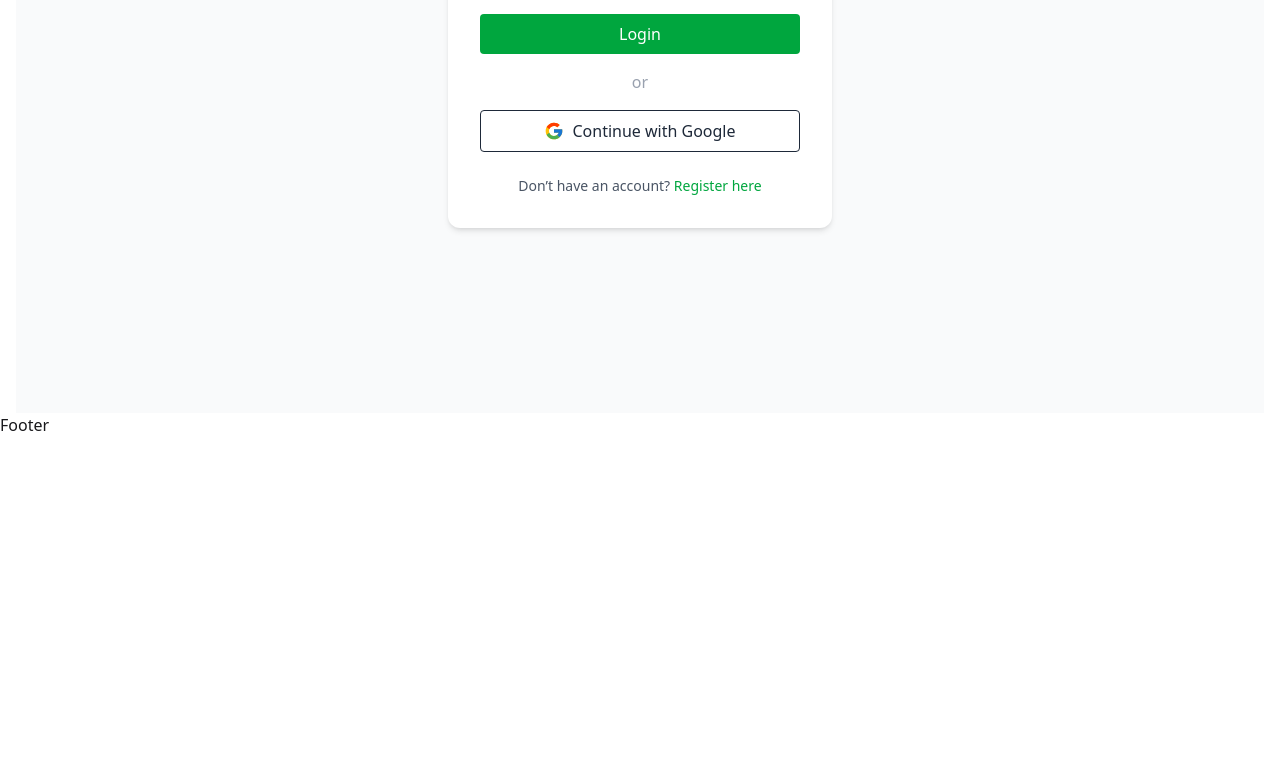
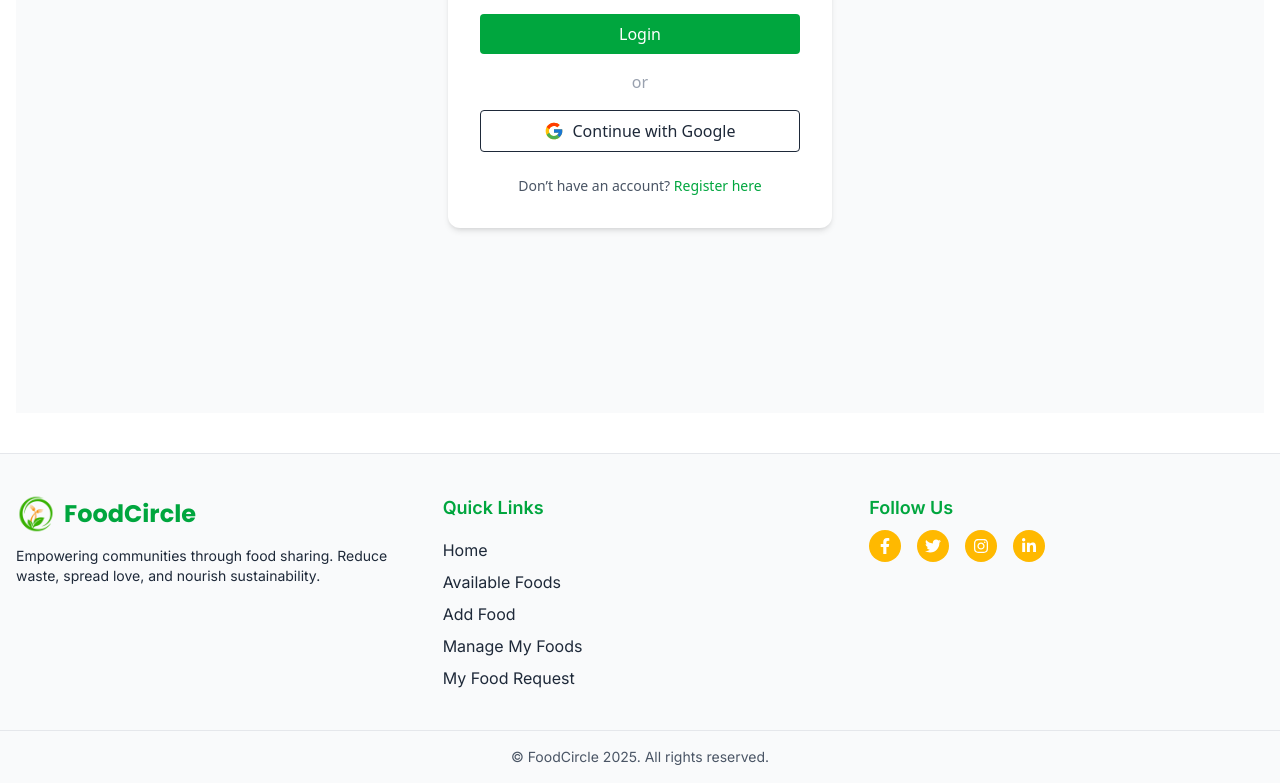
Before and after one commit to Jakirhossain80/foodCircle-ph-public, a React (Vite) app: page /login in a window 1280 px wide. Shown: the part 523-1306 px from the top of the page. Before the commit the page ends 960 px from the top, so only its background shows below. Built offline with nearby package versions, Linux system fonts and the light colour scheme; no server answers.

Commit message:
Footer section has completed

```diff
--- a/src/components/Footer.jsx
+++ b/src/components/Footer.jsx
@@ -1,9 +1,139 @@
-import React from 'react'
+import { Link, NavLink } from "react-router-dom";
+import {
+  FaFacebookF,
+  FaTwitter,
+  FaInstagram,
+  FaLinkedinIn,
+} from "react-icons/fa";
+import logoImage from "../assets/logo-food.png";
 
 const Footer = () => {
   return (
-    <div>Footer</div>
-  )
-}
+    <footer className="bg-gray-50 text-gray-800 border-t border-gray-200 mt-10">
+      <div className="max-w-7xl mx-auto px-4 py-10 grid gap-8 md:grid-cols-3">
+        {/* Logo & Tagline */}
+        <div>
+          <Link to="/" className="flex items-center gap-2 mb-3">
+            <img src={logoImage} alt="FoodCircle Logo" className="h-10 w-10" />
+            <h2 className="text-2xl font-bold text-green-600 font-poppins">
+              FoodCircle
+            </h2>
+          </Link>
+          <p className="text-sm font-inter">
+            Empowering communities through food sharing. Reduce waste, spread
+            love, and nourish sustainability.
+          </p>
+        </div>
 
-export default Footer
+        {/* Navigation Links */}
+        <div className="flex flex-col gap-2 font-inter">
+          <h3 className="text-lg font-semibold text-green-600 mb-2">
+            Quick Links
+          </h3>
+          <NavLink
+            to="/"
+            className={({ isActive }) =>
+              `hover:text-green-600 transition-all ${
+                isActive ? "text-green-600 font-medium" : ""
+              }`
+            }
+          >
+            Home
+          </NavLink>
+          <NavLink
+            to="/availablefoods"
+            className={({ isActive }) =>
+              `hover:text-green-600 transition-all ${
+                isActive ? "text-green-600 font-medium" : ""
+              }`
+            }
+          >
+            Available Foods
+          </NavLink>
+          <NavLink
+            to="/addfood"
+            className={({ isActive }) =>
+              `hover:text-green-600 transition-all ${
+                isActive ? "text-green-600 font-medium" : ""
+              }`
+            }
+          >
+            Add Food
+          </NavLink>
+          <NavLink
+            to="/managemyfoods"
+            className={({ isActive }) =>
+              `hover:text-green-600 transition-all ${
+                isActive ? "text-green-600 font-medium" : ""
+              }`
+            }
+          >
+            Manage My Foods
+          </NavLink>
+          <NavLink
+            to="/myfoodrequest"
+            className={({ isActive }) =>
+              `hover:text-green-600 transition-all ${
+                isActive ? "text-green-600 font-medium" : ""
+              }`
+            }
+          >
+            My Food Request
+          </NavLink>
+        </div>
+
+        {/* Social Media */}
+        <div className="font-inter">
+          <h3 className="text-lg font-semibold text-green-600 mb-2">
+            Follow Us
+          </h3>
+          <div className="flex gap-4 mt-2">
+            <a
+              href="https://facebook.com"
+              target="_blank"
+              rel="noopener noreferrer"
+              aria-label="Facebook"
+              className="p-2 rounded-full bg-amber-400 hover:bg-amber-500 transition-colors text-white"
+            >
+              <FaFacebookF />
+            </a>
+            <a
+              href="https://twitter.com"
+              target="_blank"
+              rel="noopener noreferrer"
+              aria-label="Twitter"
+              className="p-2 rounded-full bg-amber-400 hover:bg-amber-500 transition-colors text-white"
+            >
+              <FaTwitter />
+            </a>
+            <a
+              href="https://instagram.com"
+              target="_blank"
+              rel="noopener noreferrer"
+              aria-label="Instagram"
+              className="p-2 rounded-full bg-amber-400 hover:bg-amber-500 transition-colors text-white"
+            >
+              <FaInstagram />
+            </a>
+            <a
+              href="https://linkedin.com"
+              target="_blank"
+              rel="noopener noreferrer"
+              aria-label="LinkedIn"
+              className="p-2 rounded-full bg-amber-400 hover:bg-amber-500 transition-colors text-white"
+            >
+              <FaLinkedinIn />
+            </a>
+          </div>
+        </div>
+      </div>
+
+      {/* Bottom Bar */}
+      <div className="border-t border-gray-200 text-center py-4 text-sm text-gray-600 font-inter">
+        © FoodCircle 2025. All rights reserved.
+      </div>
+    </footer>
+  );
+};
+
+export default Footer;
--- a/src/components/Navbar.jsx
+++ b/src/components/Navbar.jsx
@@ -30,7 +30,9 @@ const Navbar = () => {
       <NavLink
         to="/"
         className={({ isActive }) =>
-          isActive ? "text-green-600 font-semibold" : ""
+          `hover:text-green-600 transition-all ${
+                isActive ? "text-green-600 font-medium" : ""
+              }`
         }
       >
         Home
@@ -38,7 +40,9 @@ const Navbar = () => {
       <NavLink
         to="/availablefoods"
         className={({ isActive }) =>
-          isActive ? "text-green-600 font-semibold" : ""
+          `hover:text-green-600 transition-all ${
+                isActive ? "text-green-600 font-medium" : ""
+              }`
         }
       >
         Available Foods
@@ -46,7 +50,9 @@ const Navbar = () => {
       <NavLink
         to="/addfood"
         className={({ isActive }) =>
-          isActive ? "text-green-600 font-semibold" : ""
+          `hover:text-green-600 transition-all ${
+                isActive ? "text-green-600 font-medium" : ""
+              }`
         }
       >
         Add Food
@@ -54,7 +60,9 @@ const Navbar = () => {
       <NavLink
         to="/managemyfoods"
         className={({ isActive }) =>
-          isActive ? "text-green-600 font-semibold" : ""
+          `hover:text-green-600 transition-all ${
+                isActive ? "text-green-600 font-medium" : ""
+              }`
         }
       >
         Manage My Foods
@@ -62,7 +70,9 @@ const Navbar = () => {
       <NavLink
         to="/myfoodrequest"
         className={({ isActive }) =>
-          isActive ? "text-green-600 font-semibold" : ""
+          `hover:text-green-600 transition-all ${
+                isActive ? "text-green-600 font-medium" : ""
+              }`
         }
       >
         My Food Request
@@ -145,7 +155,9 @@ const Navbar = () => {
               to="/"
               onClick={() => setIsMobileMenuOpen(false)}
               className={({ isActive }) =>
-                isActive ? "text-green-600 font-semibold" : ""
+                `hover:text-green-600 transition-all ${
+                isActive ? "text-green-600 font-medium" : ""
+              }`
               }
             >
               Home
@@ -154,7 +166,9 @@ const Navbar = () => {
               to="/availablefoods"
               onClick={() => setIsMobileMenuOpen(false)}
               className={({ isActive }) =>
-                isActive ? "text-green-600 font-semibold" : ""
+                `hover:text-green-600 transition-all ${
+                isActive ? "text-green-600 font-medium" : ""
+              }`
               }
             >
               Available Foods
@@ -163,7 +177,9 @@ const Navbar = () => {
               to="/addfood"
               onClick={() => setIsMobileMenuOpen(false)}
               className={({ isActive }) =>
-                isActive ? "text-green-600 font-semibold" : ""
+                `hover:text-green-600 transition-all ${
+                isActive ? "text-green-600 font-medium" : ""
+              }`
               }
             >
               Add Food
@@ -172,7 +188,9 @@ const Navbar = () => {
               to="/managemyfoods"
               onClick={() => setIsMobileMenuOpen(false)}
               className={({ isActive }) =>
-                isActive ? "text-green-600 font-semibold" : ""
+                `hover:text-green-600 transition-all ${
+                isActive ? "text-green-600 font-medium" : ""
+              }`
               }
             >
               Manage My Foods
@@ -181,7 +199,9 @@ const Navbar = () => {
               to="/myfoodrequest"
               onClick={() => setIsMobileMenuOpen(false)}
               className={({ isActive }) =>
-                isActive ? "text-green-600 font-semibold" : ""
+                `hover:text-green-600 transition-all ${
+                isActive ? "text-green-600 font-medium" : ""
+              }`
               }
             >
               My Food Request
@@ -222,7 +242,7 @@ const Navbar = () => {
                 <p className="font-medium">{user.displayName}</p>
                 <button
                   onClick={handleLogout}
-                  className="text-rose-500 hover:text-rose-600 text-sm"
+                  className="text-rose-500 hover:text-rose-600 text-sm cursor-pointer"
                 >
                   Logout
                 </button>
--- a/src/utils/ScrollToTop.jsx
+++ b/src/utils/ScrollToTop.jsx
@@ -27,7 +27,7 @@ const ScrollToTop = () => {
           onClick={scrollToTop}
           title="Back to Top"
           aria-label="Scroll to top"
-          className="fixed bottom-6 right-6 w-12 h-12 bg-indigo-500 text-white rounded-full shadow-lg z-50 flex items-center justify-center hover:bg-indigo-600 hover:scale-110 transition duration-300 cursor-pointer"
+          className="fixed bottom-6 right-6 w-12 h-12 bg-green-600 text-white rounded-full shadow-lg z-50 flex items-center justify-center hover:bg-green-700 hover:scale-110 transition duration-300 cursor-pointer"
         >
           <FaArrowUp className="text-lg" />
         </button>
```
